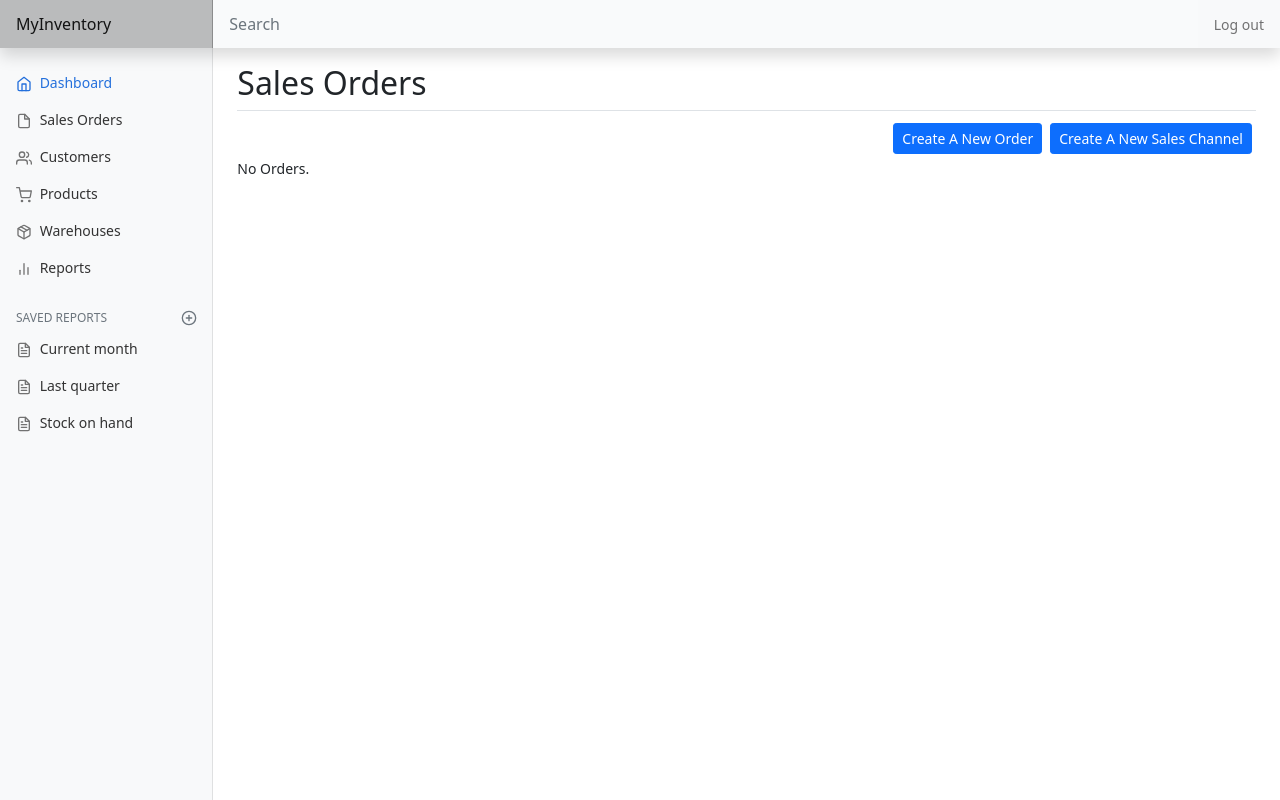
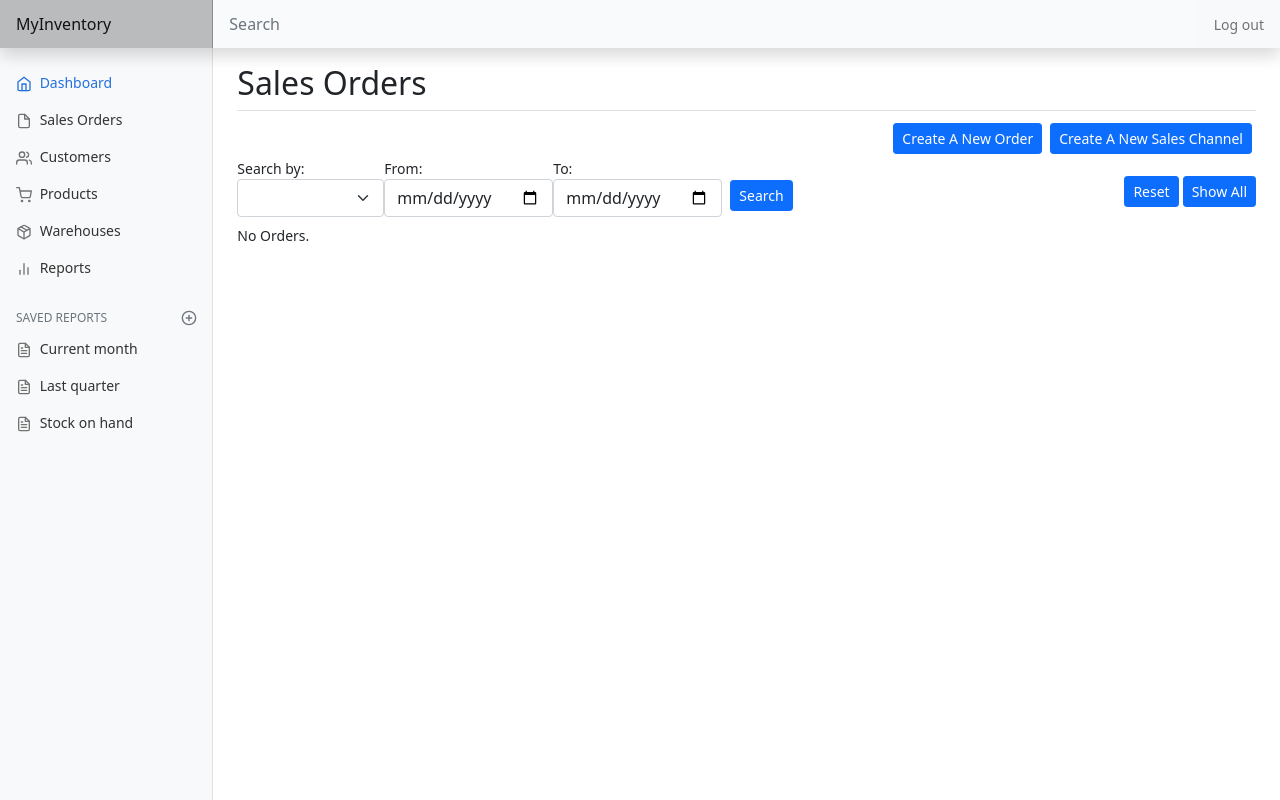
Before and after one commit to mikeinnz/cs50web, a Django app: page /order/list in a window 1280 px wide. Run offline with Django 3.2, Linux system fonts and the light colour scheme; a user stored in the database is signed in; data comes from the database, SQL or seed files in the repository; both versions use the stored data as it was after the commit.

Commit message:
add search form in sales order list

```diff
--- a/capstone/capstone/settings.py
+++ b/capstone/capstone/settings.py
@@ -38,7 +38,6 @@ INSTALLED_APPS = [
     'django.contrib.sessions',
     'django.contrib.messages',
     'django.contrib.staticfiles',
-    'django.contrib.humanize'
 ]
 
 MIDDLEWARE = [
--- a/capstone/inventory/models.py
+++ b/capstone/inventory/models.py
@@ -2,7 +2,7 @@ from django import forms
 from django.contrib.auth.models import User
 from django.db import models
 from django.db.models.base import Model
-from django.db.models.deletion import CASCADE, DO_NOTHING
+from django.db.models.deletion import CASCADE
 from django.forms import ModelForm, widgets
 
 from datetime import date
@@ -175,7 +175,8 @@ class SalesOrder(models.Model):
         ('CREATED', 'Created'),
         ('INVOICED', 'Invoiced'),
         ('DISPATCHED', 'Dispatched'),
-        ('PAID', 'Paid')
+        ('PAID', 'Paid'),
+        ('CLOSED', 'Closed')
     ]
 
     user = models.ForeignKey(
@@ -196,6 +197,19 @@ class SalesOrder(models.Model):
 
     def __str__(self):
         return f"Order No. { self.id } with ref #{ self.reference }"
+
+    def serialize(self):
+        return {
+            'id': self.id,
+            'created_date': self.created_date,
+            'invoice_date': self.invoice_date,
+            'first_name': self.customer.first_name,
+            'last_name': self.customer.last_name,
+            'status': self.status,
+            'channel': self.channel.channel,  # TODO: when channel is None type, fix erros
+            'warehouse': self.warehouse.warehouse,
+            'value': sum(i.sub_total() for i in self.items.all())
+        }
 
 
 class SalesOrderForm(ModelForm):
@@ -221,6 +235,20 @@ class SalesOrderForm(ModelForm):
             user=user).order_by('channel')
         self.fields['warehouse'].queryset = Warehouse.objects.filter(
             user=user).order_by('warehouse')
+
+
+class SearchOrderForm(forms.Form):
+    CHOICES = (
+        ('', ''),
+        ('CREATED_DATE', 'Created date'),
+        ('INVOICE_DATE', 'Invoice date'),
+    )
+    date_type = forms.ChoiceField(label='Search by', choices=CHOICES, widget=forms.Select(
+        attrs={'class': 'form-select'}), required=False)
+    from_date = forms.DateField(
+        label='From', widget=forms.DateInput(attrs={'class': 'form-control', 'type': 'date'}), required=False)
+    to_date = forms.DateField(
+        label='To', widget=forms.DateInput(attrs={'class': 'form-control', 'type': 'date'}), required=False)
 
 
 class SalesItem(models.Model):
--- /dev/null
+++ b/capstone/inventory/static/inventory/order.js
@@ -0,0 +1,18 @@
+document.addEventListener('DOMContentLoaded', function() {
+
+    // Reload page when 'Reset' is clicked
+    document.getElementById('reset').addEventListener('click', () => {
+        location.reload();
+    })
+
+    // Show all orders including closed ones when 'Show All' is clicked
+    document.getElementById('show_all').addEventListener('click', () => {
+        alert("HOHO");
+
+        fetch('/order/api')
+        .then(response => response.json())
+        .then(orders => {
+            console.log(orders);
+        })
+    })
+})
--- a/capstone/inventory/templates/inventory/sales_order.html
+++ b/capstone/inventory/templates/inventory/sales_order.html
@@ -1,4 +1,5 @@
 {% extends 'inventory/layout.html' %}
+{% load static %}
 
 {% block title %}
     Sales Orders
@@ -12,6 +13,54 @@
         <a class="btn btn-sm btn-primary m-1" href="{% url 'create_sales_channel' %}">Create A New Sales Channel</a>
     </div>
 
+    <div class="d-flex justify-content-between flex-wrap">
+        <form method="POST">
+            {% csrf_token %}
+            <div class="d-flex flex-wrap justify-content-start align-items-center">
+                <!-- <div>
+                    <div class="form-label">
+                        <label>Select</label>
+                        <select class="form-select" name="date_type" id="date_type">
+                            <option value="" selected>---------</option>
+                            <option value="created_date">Created date</option>
+                            <option value="invoice_date">Invoice date</option>
+                        </select>
+                    </div>
+                </div>
+                <div>
+                    <div class="form-label">
+                        <label>From</label>
+                        <input type="date" name="from_date" class="form-control" id="from_date">
+                    </div>
+                </div>
+                <div>
+                    <div class="form-label">
+                        <label>To</label>
+                        <input type="date" name="to_date" class="form-control" id="to_date">
+                    </div>
+                </div> -->
+
+                {% for field in form %}
+                    <div>
+                        <div class="form-label">
+                            {{ field.errors }}
+                            {{ field.label_tag }}
+                            {{ field }}
+                        </div>
+                    </div>
+                {% endfor %}
+                <div>
+                    <input type="submit" id="search" value="Search" class="btn btn-sm btn-primary mt-2 ms-2">
+                </div>
+            </div>
+        </form>
+
+
+        <div class="d-flex justify-content-end align-items-center">
+            <button type="button" id="reset" class="btn btn-sm btn-primary m-1">Reset</button>
+            <button type="button" id="show_all" class="btn btn-sm btn-primary">Show All</button>
+        </div>
+    </div>
 
     {% if not page_obj.object_list %}
         <span class="pagination">No Orders.</span>
@@ -51,3 +100,7 @@
         {% include 'inventory/pagination.html' %}
     {% endif %}
 {% endblock %}
+
+{% block script %}
+    <script src="{% static 'inventory/order.js' %}"></script>
+{% endblock %}
--- a/capstone/inventory/templates/inventory/sales_order_form.html
+++ b/capstone/inventory/templates/inventory/sales_order_form.html
@@ -1,6 +1,5 @@
 {% extends 'inventory/layout.html' %}
 {% load static %}
-{% load humanize %}
 
 {% block title %}
     Create A New Sales Order
@@ -54,7 +53,7 @@
         </div>
         <button type="button" class="btn btn-sm btn-primary mt-2 mb-2" id="add_product">Add product</button>
         <div class="pt-2 pb-2 mb-3">
-            <a class="btn btn-primary" href="{% url 'order' %}">Cancel</a>
+            <a class="btn btn-primary" href="{% url 'order' %}">Back</a>
             <input class="btn btn-primary" type="submit" value="Save">
         </div>
     </form>
--- a/capstone/inventory/urls.py
+++ b/capstone/inventory/urls.py
@@ -20,6 +20,7 @@ urlpatterns = [
     path('order/list', views.order, name="order"),
     path('order/new', views.create_order, name="create_order"),
     path('order/edit/<int:id>', views.edit_order, name="edit_order"),
+    path('order/api', views.order_api, name="order_api"),
     path('channel/new', views.create_sales_channel, name="create_sales_channel"),
     path('channel/edit/<int:id>', views.edit_sales_channel,
          name="edit_sales_channel"),
--- a/capstone/inventory/util.py
+++ b/capstone/inventory/util.py
@@ -3,7 +3,7 @@ from .models import CustomerContactForm, CustomerBillingForm, CustomerShippingFo
 
 
 # Number of items per page
-ITEMS_PER_PAGE = 5
+ITEMS_PER_PAGE = 10
 
 
 def paginate_items(request, items):
--- a/capstone/inventory/views.py
+++ b/capstone/inventory/views.py
@@ -1,3 +1,4 @@
+from datetime import datetime
 from django.contrib.auth import login, logout
 from django.contrib.auth.decorators import login_required
 from django.forms import formset_factory
@@ -112,7 +113,8 @@ def create_warehouse(request):
 
     else:
         return render(request, "inventory/warehouse_form.html", {
-            "form": WarehouseForm()
+            "form": WarehouseForm(),
+            "warehouses": Warehouse.objects.filter(user=request.user)
         })
 
 
@@ -139,7 +141,8 @@ def edit_warehouse(request, id):
     else:
         return render(request, "inventory/warehouse_form.html", {
             "edit": True,
-            "form": WarehouseForm(instance=warehouse)
+            "form": WarehouseForm(instance=warehouse),
+            "warehouses": Warehouse.objects.filter(user=request.user)
         })
 
 
@@ -290,15 +293,39 @@ def order(request):
     """
     View Sales Orders
     """
-    sales_orders = SalesOrder.objects.filter(user=request.user).order_by('-id')
+
+    # if request.method == "GET":
+    #     date_type = request.GET.get('date_type')
+    #     from_date = request.GET.get('from_date')
+    #     to_date = request.GET.get('to_date')
+    #     print(date_type)
+    #     print(from_date)
+    #     print(to_date)
+
+    # if from_date is not None and to_date is not None and datetime.strptime(from_date, '%m-%d-%y') and datetime.strptime(to_date, '%m-%d-%y'):
+    #     if date_type == "created_date":
+    #         print("HOLA")
+
+    # Show orders excluding closed ones
+    sales_orders = SalesOrder.objects.filter(
+        user=request.user).exclude(status='CLOSED').order_by('-id')
+
+    # Add order values to order list
     for order in sales_orders:
         order.value = 0
         for item in SalesItem.objects.filter(order=order):
             order.value = order.value + item.sub_total()
 
     return render(request, "inventory/sales_order.html", {
+        "form": SearchOrderForm(),
         "page_obj": paginate_items(request, sales_orders)
     })
+
+
+@login_required
+def order_api(request):
+    all_orders = SalesOrder.objects.filter(user=request.user).order_by('-id')
+    return JsonResponse([order.serialize() for order in all_orders], safe=False)
 
 
 @login_required
@@ -392,6 +419,7 @@ def edit_order(request, id):
                 if form.has_changed():
                     # Remove existing items from database and update database
                     if not reset:
+                        existing_items = SalesItem.objects.filter(order=order)
                         shelf = Shelf.objects.get(
                             user=request.user, warehouse=order.warehouse, product=item.product)
                         reset = True
```
Also changed, not shown: capstone/inventory/templates/inventory/warehouse_form.html (+11 -0 lines), capstone/README.md, capstone/db.sqlite3, capstone/inventory/migrations/0010_alter_salesorder_status.py (added).
